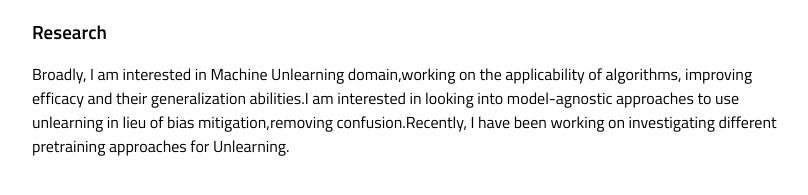
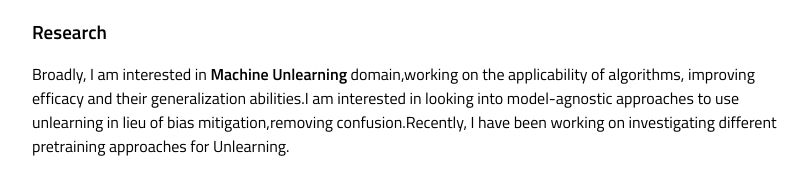
Before and after one commit to AKANKSHASINGH233/AKANKSHASINGH233.github.io, a plain HTML site: page index.html in a window 1280 px wide. Shown: the part 368-563 px from the top of the page, without its empty margins (228-1036 px from the left). Drawn offline with Linux system fonts and the light colour scheme.

Commit message:
Update index.html

```diff
--- a/index.html
+++ b/index.html
@@ -106,7 +106,7 @@
     <td style="padding:20px;width:100%;vertical-align:middle">
                 <heading>Research</heading>
                 <p>
-                  Broadly, I am interested in Machine Unlearning domain,working on the applicability of algorithms,
+                  Broadly, I am interested in <b>Machine Unlearning</b> domain,working on the applicability of algorithms,
                   improving efficacy and their generalization abilities.I am interested in looking into model-agnostic approaches
                   to use unlearning in lieu of bias mitigation,removing confusion.Recently, I have been working on investigating different pretraining approaches for Unlearning.
                 </p>
```
